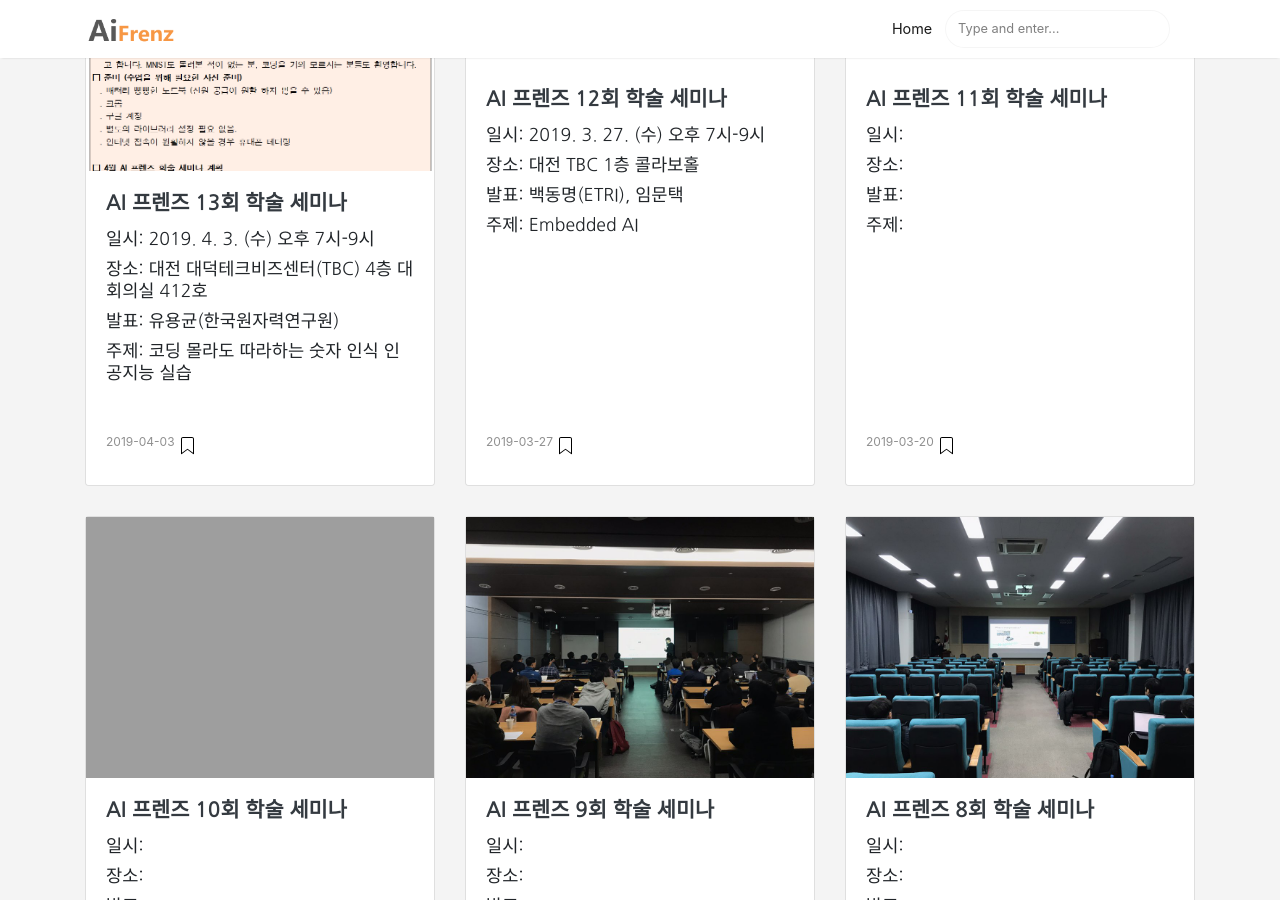
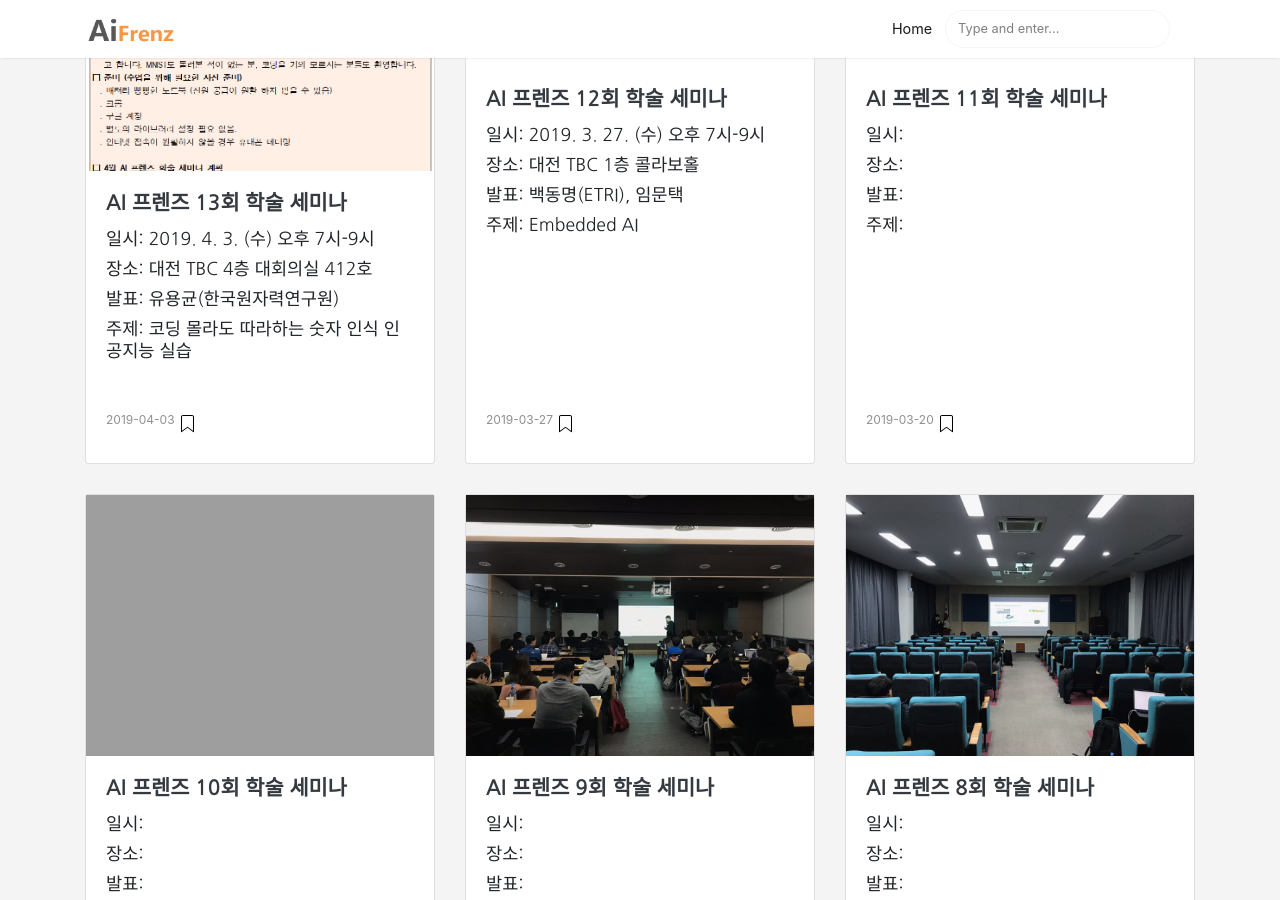
Before and after one commit to aifrenz/aifrenz.github.io, a Jekyll site: the page built from index.html, in a window 1280 px wide and 900 px high, scrolled down 641 px. Built offline with Jekyll 4.4.1, drawn with Linux system fonts in a browser that asks for light colours; the list of posts is cut into pages by our own code.

Commit message:
Update 2019-04-03-13th-seminar.markdown

```diff
--- a/_posts/2019-04-03-13th-seminar.markdown
+++ b/_posts/2019-04-03-13th-seminar.markdown
@@ -2,7 +2,7 @@
 layout: post
 title:  "AI 프렌즈 13회 학술 세미나"
 when: 2019. 4. 3. (수) 오후 7시-9시
-where: 대전 대덕테크비즈센터(TBC) 4층 대회의실 412호
+where: 대전 TBC 4층 대회의실 412호
 who: 유용균(한국원자력연구원)
 what: 코딩 몰라도 따라하는 숫자 인식 인공지능 실습
 date:   2019-04-03 19:00:00
```
